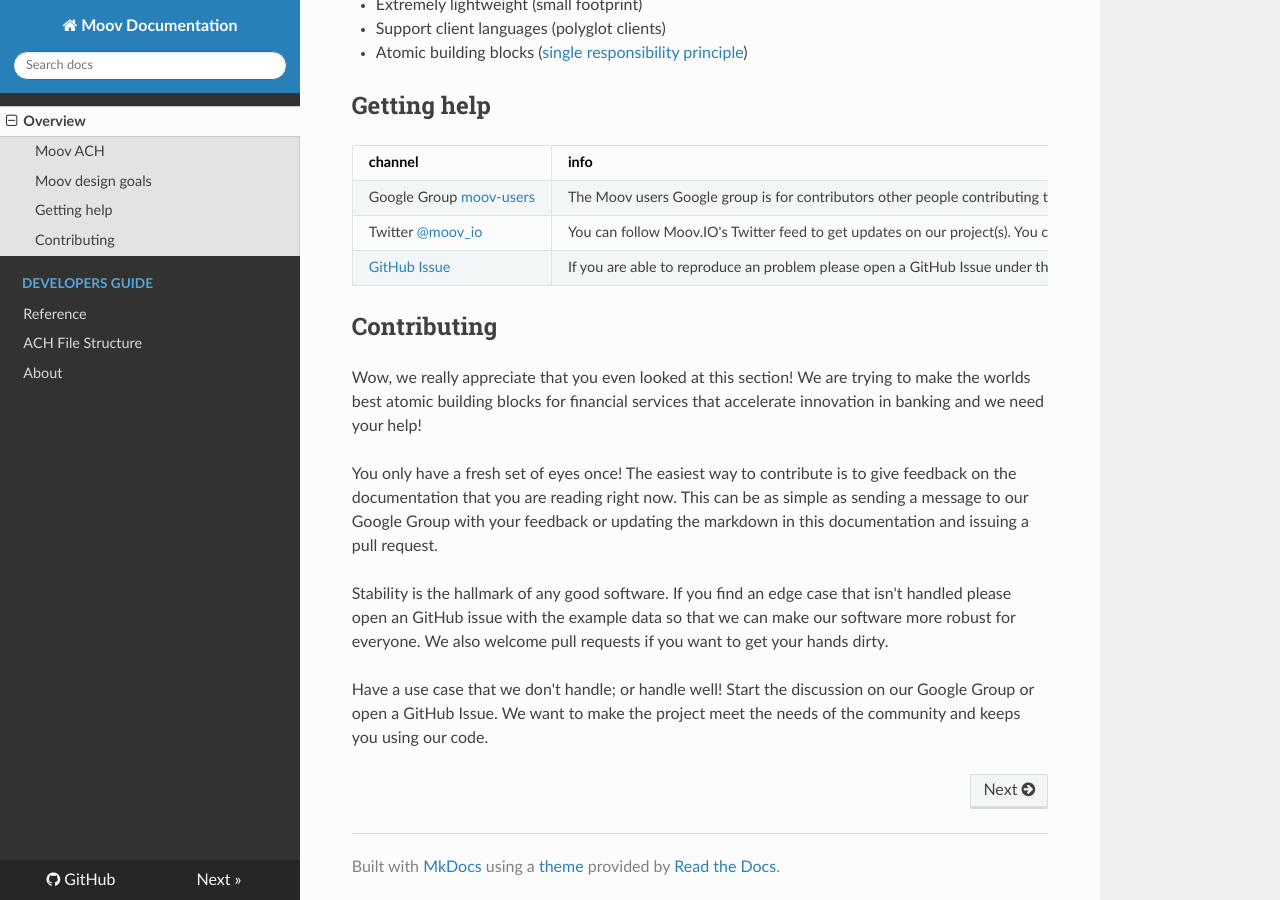
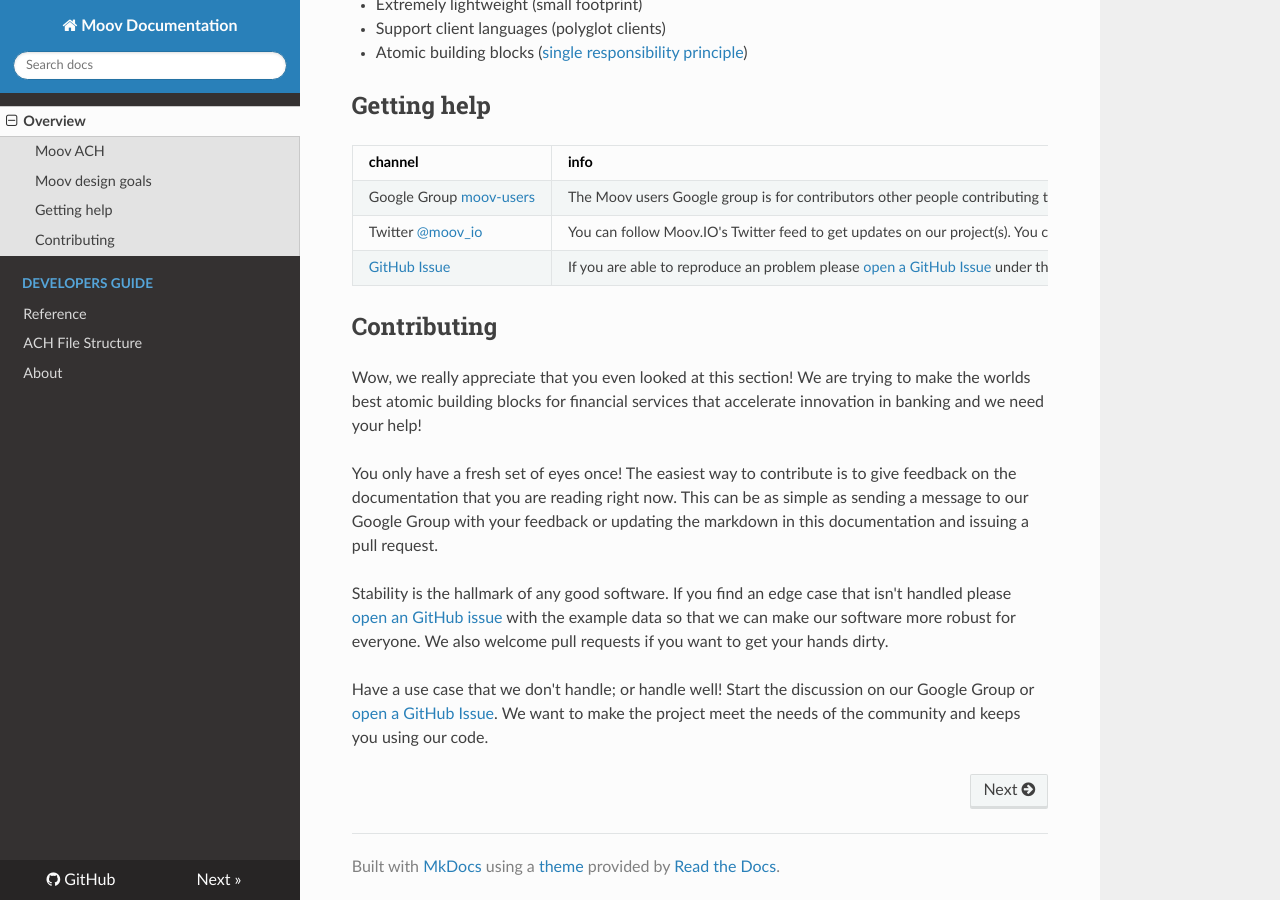
Before and after one commit to wadearnold/docs, an MkDocs documentation site: the page built from docs/index.md, in a window 1280 px wide and 900 px high, scrolled down 555 px. Built offline with MkDocs 1.6.1, drawn with Linux system fonts in a browser that asks for light colours; nearby versions of some CDN libraries; old or Windows-style settings are respelled for this version of MkDocs; part of the change alters nothing that is shown.

```diff
--- a/docs/index.md
+++ b/docs/index.md
@@ -24,7 +24,7 @@ The core principles underlying Moov are performance, scalability, and ease-of-us
  ------- | -------
  Google Group [moov-users](https://groups.google.com/forum/#!forum/moov-users)| The Moov users Google group is for contributors other people contributing to the Moov project. You can join them without a google account by sending an email to [moov-users+subscribe@googlegroups.com](mailto:moov-users+subscribe@googlegroups.com). After receiving the join-request message, you can simply reply to that to confirm the subscription.
 Twitter [@moov_io](https://twitter.com/moov_io)	| You can follow Moov.IO's Twitter feed to get updates on our project(s). You can also tweet us questions or just share blogs or stories.
-[GitHub Issue](https://github.com/moov-io) | If you are able to reproduce an problem please open a GitHub Issue under the specific project that caused the error.
+[GitHub Issue](https://github.com/moov-io) | If you are able to reproduce an problem please [open a GitHub Issue](https://github.com/moov-io/ach/issues/new) under the specific project that caused the error.
 
 ## Contributing
 
@@ -32,6 +32,6 @@ Wow, we really appreciate that you even looked at this section! We are trying to
 
 You only have a fresh set of eyes once! The easiest way to contribute is to give feedback on the documentation that you are reading right now. This can be as simple as sending a message to our Google Group with your feedback or updating the markdown in this documentation and issuing a pull request.
 
-Stability is the hallmark of any good software. If you find an edge case that isn't handled please open an GitHub issue with the example data so that we can make our software more robust for everyone. We also welcome pull requests if you want to get your hands dirty.
+Stability is the hallmark of any good software. If you find an edge case that isn't handled please [open an GitHub issue](https://github.com/moov-io/ach/issues/new) with the example data so that we can make our software more robust for everyone. We also welcome pull requests if you want to get your hands dirty.
 
-Have a use case that we don't handle; or handle well! Start the discussion on our Google Group or open a GitHub Issue. We want to make the project meet the needs of the community and keeps you using our code.
+Have a use case that we don't handle; or handle well! Start the discussion on our Google Group or [open a GitHub Issue](https://github.com/moov-io/ach/issues/new). We want to make the project meet the needs of the community and keeps you using our code.
```
Also changed, not shown: docs/ACH_File_Structure.md (+1 -1 lines).
